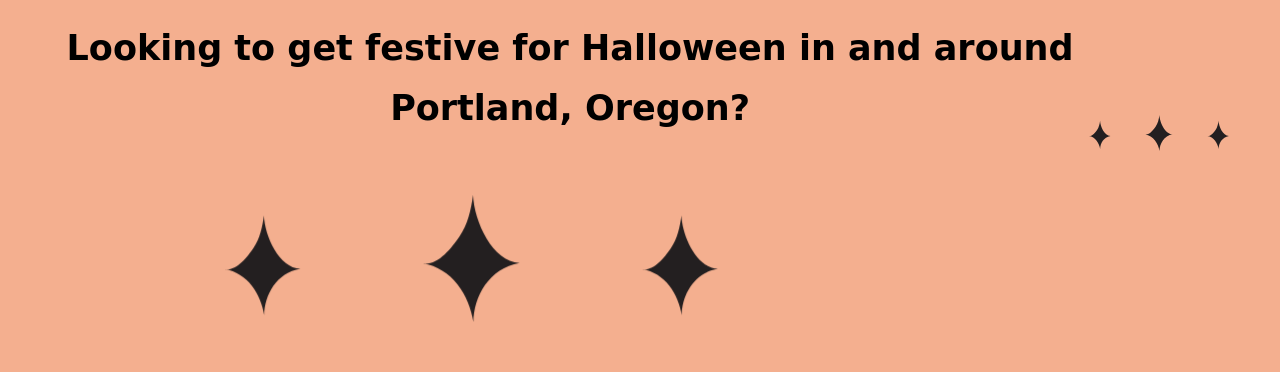
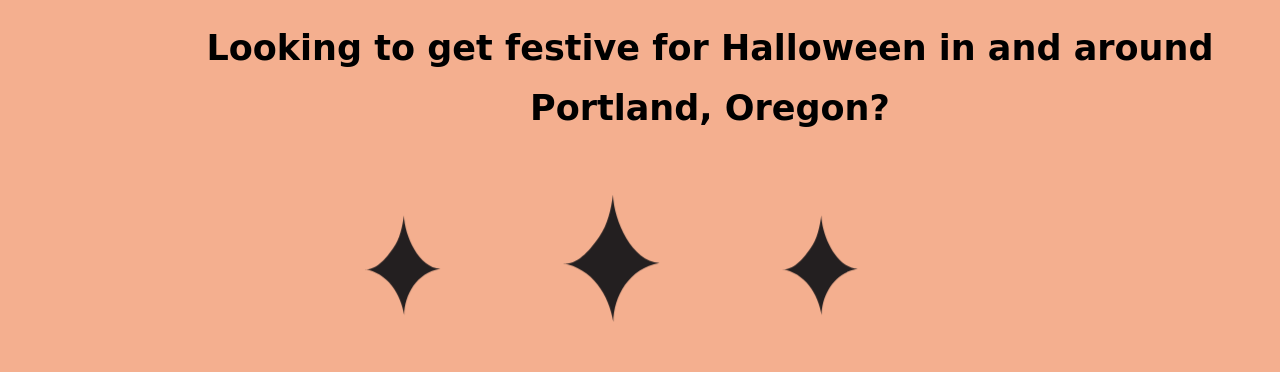
Before and after one commit to malmal-joki/hallo-portland-v2, a plain HTML site: page index.html in a window 1280 px wide. Shown: the part 319-691 px from the top of the page. Drawn offline with Linux system fonts and the light colour scheme; a web font is replaced by a local one.

Commit message:
edited-animations

```diff
--- a/index.html
+++ b/index.html
@@ -25,11 +25,9 @@
       <div class="right">
         <h1><span class="hallo-txt">Hallo</span>Portland</h1>
         <h3>Looking to get festive for Halloween in and around Portland, Oregon?</h3>
-        <img id="sparkle" src="svgs/sparkles.svg" />
+        <?xml version="1.0" encoding="UTF-8"?><svg id="sparkles" xmlns="http://www.w3.org/2000/svg" viewBox="0 0 347.29 89.68"><defs><style>.cls-1{fill:#231f20;}</style></defs><g id="sparkles-2"><path class="cls-1" d="M139.69,48.47c9.58,1.4,18.22,7.13,24.22,14.73,6,7.6,9.49,16.95,11.18,26.48,.16-17.99,11.15-38.08,32.49-41.63-19.16-.92-32.07-29.49-32.75-48.04-1.35,10.32-3.66,20.84-9.57,29.4s-15.26,20.45-25.57,19.06"/><path class="cls-1" d="M0,52.54c7.5,1.1,14.28,5.59,18.97,11.54,4.7,5.95,7.44,13.28,8.76,20.74,.12-14.09,8.73-29.83,25.45-32.61-15-.72-25.12-23.1-25.66-37.63-1.06,8.08-2.86,16.32-7.49,23.03-4.63,6.71-11.95,16.02-20.03,14.93"/><path class="cls-1" d="M294.12,52.54c7.5,1.1,14.28,5.59,18.97,11.54,4.7,5.95,7.44,13.28,8.76,20.74,.12-14.09,8.73-29.83,25.45-32.61-15-.72-25.12-23.1-25.66-37.63-1.06,8.08-2.86,16.32-7.49,23.03-4.63,6.71-11.95,16.02-20.03,14.93"/></g></svg>
         <p><a href="./page01.html" class="button">Get into the spirit ></a></p>
       </div>
-
-      <?xml version="1.0" encoding="UTF-8"?><svg id="sparkles" xmlns="http://www.w3.org/2000/svg" viewBox="0 0 347.29 89.68"><defs><style>.cls-1{fill:#231f20;}</style></defs><g id="sparkles-2"><path class="cls-1" d="M139.69,48.47c9.58,1.4,18.22,7.13,24.22,14.73,6,7.6,9.49,16.95,11.18,26.48,.16-17.99,11.15-38.08,32.49-41.63-19.16-.92-32.07-29.49-32.75-48.04-1.35,10.32-3.66,20.84-9.57,29.4s-15.26,20.45-25.57,19.06"/><path class="cls-1" d="M0,52.54c7.5,1.1,14.28,5.59,18.97,11.54,4.7,5.95,7.44,13.28,8.76,20.74,.12-14.09,8.73-29.83,25.45-32.61-15-.72-25.12-23.1-25.66-37.63-1.06,8.08-2.86,16.32-7.49,23.03-4.63,6.71-11.95,16.02-20.03,14.93"/><path class="cls-1" d="M294.12,52.54c7.5,1.1,14.28,5.59,18.97,11.54,4.7,5.95,7.44,13.28,8.76,20.74,.12-14.09,8.73-29.83,25.45-32.61-15-.72-25.12-23.1-25.66-37.63-1.06,8.08-2.86,16.32-7.49,23.03-4.63,6.71-11.95,16.02-20.03,14.93"/></g></svg>
 
 
     </main>
--- a/style.css
+++ b/style.css
@@ -27,7 +27,7 @@ img  {
   align-items: flex-start;
 }
 
-#sparkle {
+#sparkles {
   width: 50%;
   padding-top: 50px;
   padding-left: 165px;
@@ -158,7 +158,7 @@ h1 {
   100% { transform: translateY(0); }
 } */
 
-#sparkle {
+#sparkles {
   animation-duration: 4s;
   animation-iteration-count: infinite;
   transform-origin: bottom;
```
